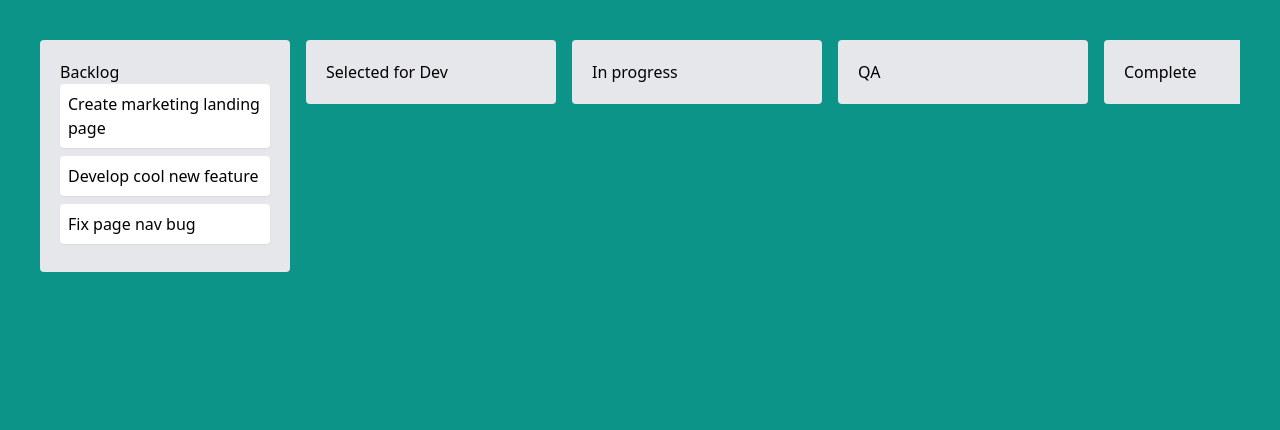
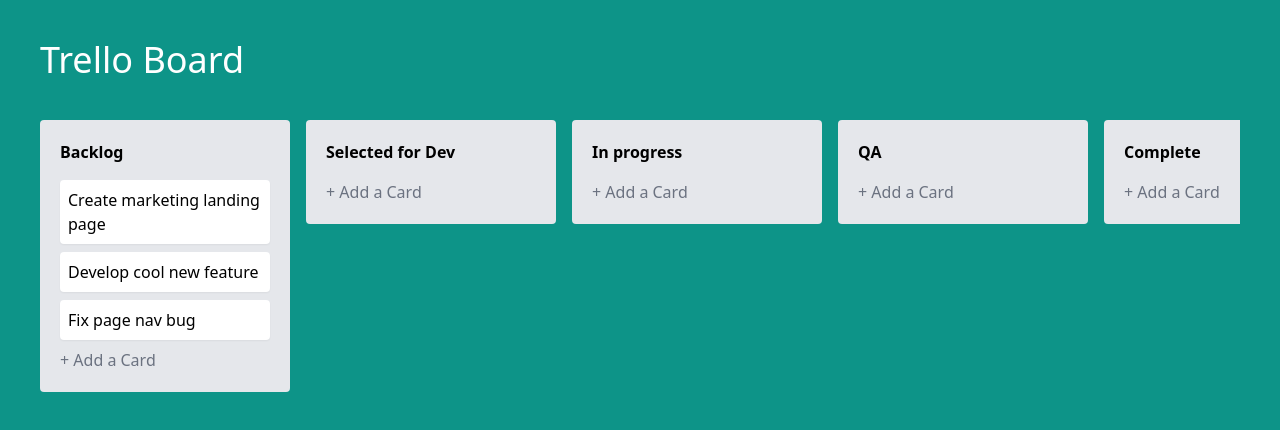
Before and after one commit to mbottoms3/trello-board, a Nuxt app: page / in a window 1280 px wide. Shown: the top 430 px of the page. Built offline with nearby package versions, Linux system fonts and the light colour scheme.

Commit message:
styled app.vue and TrelloBoard.vue

```diff
--- a/app.vue
+++ b/app.vue
@@ -1,5 +1,6 @@
 <template>
   <div class="p-10 h-[100vh] bg-teal-600 overflow-auto">
+    <h1 class="text-4xl text-white flex items-center mb-10">Trello Board</h1>
     <TrelloBoard />
   </div>
 </template>
--- a/components/TrelloBoard.vue
+++ b/components/TrelloBoard.vue
@@ -37,10 +37,13 @@
       :key="column.id"
       class="column p-5 rounded min-w-[250px] bg-gray-200"
     >
-      <header>
+      <header class="font-bold mb-4">
         {{ column.title }}
       </header>
       <TrelloBoardTask v-for="task in column.tasks" :task="task" />
+      <footer>
+        <button class="text-gray-500">+ Add a Card</button>
+      </footer>
     </div>
   </div>
 </template>
```
